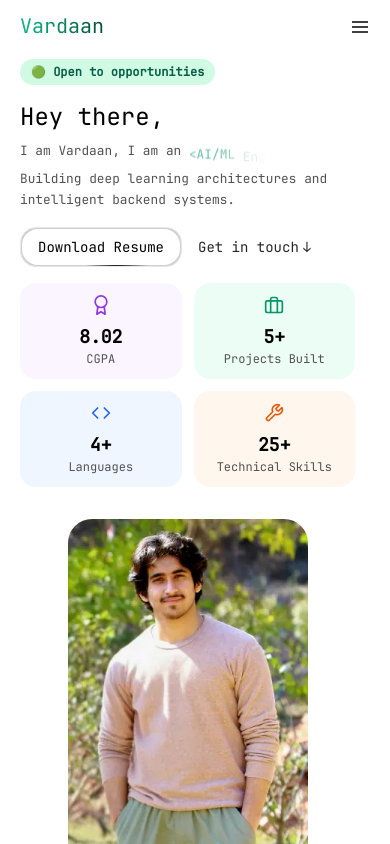
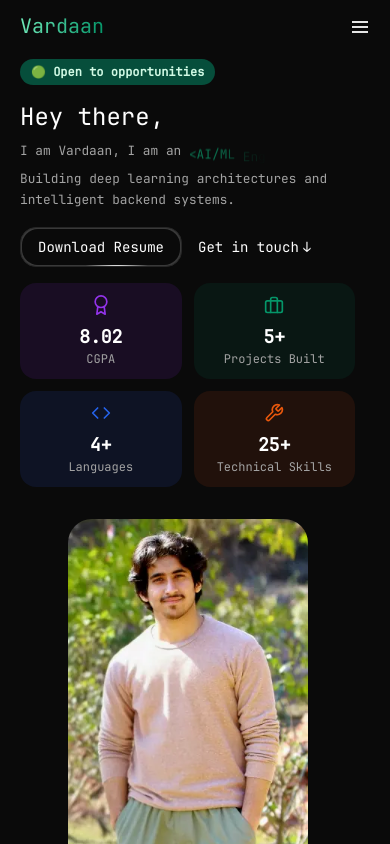
Before and after one commit to VardaanSharma100/Portfolio, a React (Vite) app: page / in a window 390 px wide. Shown: the top 844 px of the page. Built offline with nearby package versions, Linux system fonts and the light colour scheme.

Commit message:
fix: set dark mode as default on mobile and always round hero image corners on mobile

```diff
--- a/src/components/seo/SEO.tsx
+++ b/src/components/seo/SEO.tsx
@@ -12,9 +12,9 @@ interface SEOProps {
 
 export const SEO: React.FC<SEOProps> = ({
   title = "Vardaan Sharma",
-  description = "Vardaan Sharma's portfolio. Full Stack Developer, Computer Science graduate, and aspiring IT support professional pursuing CompTIA A+ certification. Showcasing interactive React projects, Minecraft mods, and modern web applications built with TypeScript, Next.js, and creative UI design.",
-  keywords = "Vardaan Sharma, Computer Science graduate, Full Stack Developer, Software Engineer, Web Development, Frontend, Backend, Algorithms, Data Structures, Databases, Systems, IT Support, Help Desk, Technical Support, CompTIA A+, Entry-level IT, React, TypeScript, JavaScript, Portfolio",
-  image = "https://vardaansharma.com/android-chrome-512x512.png",
+  description = "Vardaan Sharma's portfolio. AI & Machine Learning Engineer specializing in Deep Learning, PyTorch, and predictive modeling. Showcasing end-to-end projects like Neural Audio Fingerprinting (Siamese Networks) and dynamic Cab Demand Forecasting (XGBoost).",
+  keywords = "Vardaan Sharma, AI Engineer, Machine Learning, Deep Learning, PyTorch, XGBoost, Python, FastAPI, Data Science, Neural Networks, Audio Processing, Predictive Modeling, Backend.",
+  image = "https://vardaansharma.dev/pic.jpg",
   url = "https://vardaansharma.com/",
   type = "website",
   author = "Vardaan Sharma"
--- a/src/components/ui/common/floating-image.tsx
+++ b/src/components/ui/common/floating-image.tsx
@@ -145,6 +145,7 @@ const FloatingImage: React.FC = () => {
     width: 800,
     height: 1390,
     decoding: "async" as const,
+    // Always apply rounded-3xl for both desktop and mobile
     className: "absolute inset-0 no-image-save w-60 h-[26rem] xl:w-64 xl:h-[28rem] object-contain object-center rounded-3xl transition-opacity duration-500 ease-in-out",
     style: { backfaceVisibility: "hidden" as const },
   } as const;
--- a/src/main.tsx
+++ b/src/main.tsx
@@ -1,8 +1,19 @@
+
 import { StrictMode } from "react";
 import { createRoot } from "react-dom/client";
 import { HelmetProvider } from "react-helmet-async";
 import "./index.css";
 import App from "./App.tsx";
+import { setTheme } from "@/lib/theme";
+
+// Set default theme to dark on mobile if no theme is set
+if (typeof window !== "undefined") {
+  const isMobile = window.matchMedia && window.matchMedia("(hover: none), (pointer: coarse)").matches;
+  const storedTheme = window.localStorage.getItem("theme");
+  if (!storedTheme && isMobile) {
+    setTheme("dark");
+  }
+}
 
 createRoot(document.getElementById("root")!).render(
   <StrictMode>
```
Also changed, not shown: public/pic.jpg (renamed from public/pic.png).
